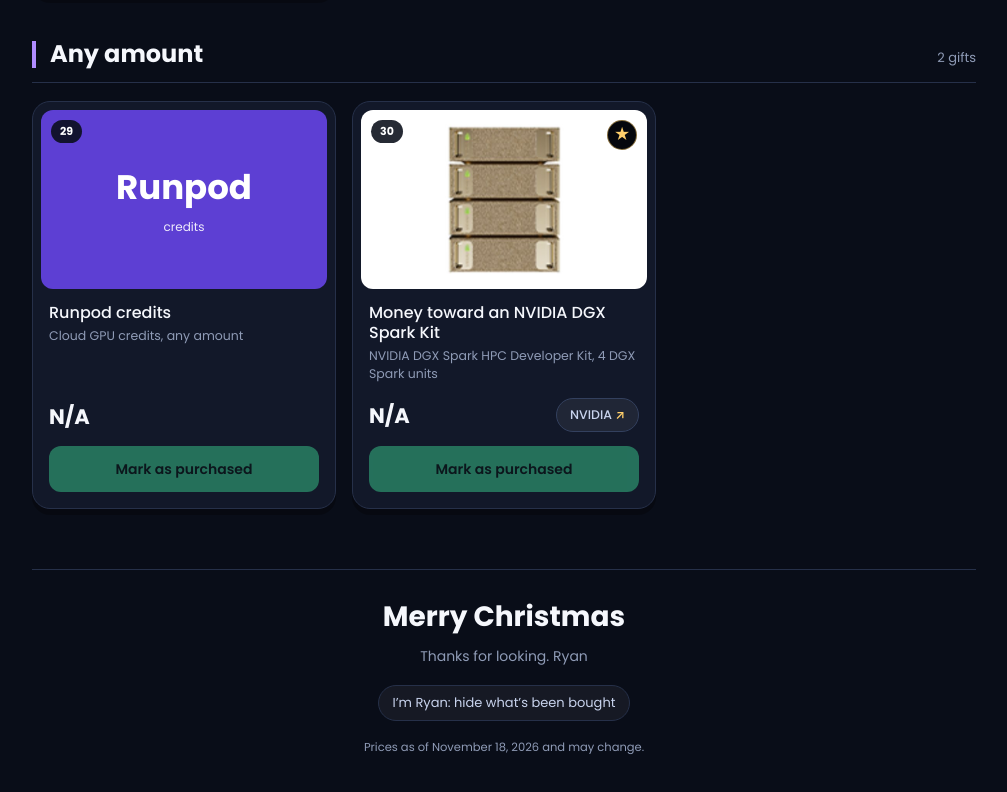
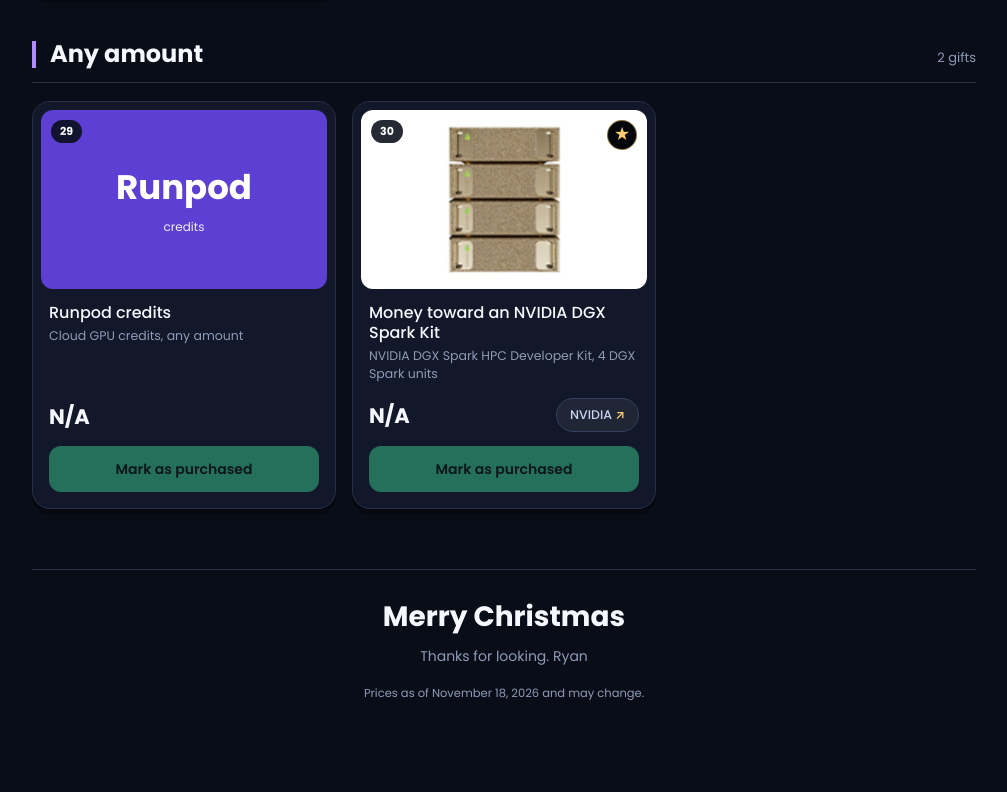
Before and after one commit to ryanhkli/Christmas_List_Website, a plain HTML site: page index.html in a window 1280 px wide. Shown: the part 5275-6067 px from the top of the page, without its empty margins (136-1143 px from the left). After the commit the page ends 6037 px from the top, so only its background shows below. Drawn offline with Linux system fonts and the light colour scheme; no server answers.

Commit message:
Remove the hide-purchases switch
Co-Authored-By: Claude Fable 5.2 <noreply@anthropic.com>
Claude-Session: https://claude.ai/code/session_01XQTSMEPe3cx3csPnN1NPSY

```diff
--- a/index.html
+++ b/index.html
@@ -118,7 +118,6 @@ footer { margin-top: 60px; padding-top: 26px; border-top: 1px solid var(--edge);
 footer h3 { margin: 0; font-size: 28px; font-weight: 700; }
 footer p { margin: 8px 0 0; color: var(--muted); font-size: 14px; }
 footer .fine { font-size: 11.5px; margin-top: 18px; }
-footer button.chip { margin-top: 18px; }
 @media (max-width: 420px) { .tree { top: 64px; } }
 @media (prefers-reduced-motion: no-preference) { .buy, .card { transition: opacity .2s, background-color .2s; } }
 </style>
@@ -151,7 +150,6 @@ footer button.chip { margin-top: 18px; }
   <footer>
     <h3>Merry Christmas</h3>
     <p>Thanks for looking. Ryan</p>
-    <button class="chip" id="ryanMode" type="button" aria-pressed="false">I&rsquo;m Ryan: hide what&rsquo;s been bought</button>
     <p class="fine">Prices as of November 18, 2026 and may change.</p>
   </footer>
 </div>
@@ -587,7 +585,7 @@ const store = {
   set(k, v) { try { localStorage.setItem(k, v); } catch (e) {} },
 };
 let purchased = {};               // id -> true
-let ryanMode = store.get("ryanMode") === "1";
+const ryanMode = false;
 let loaded = false;
 const busy = new Set();
 const cards = {};
@@ -674,9 +672,6 @@ function render() {
   const hb = document.getElementById("hideBought");
   hb.hidden = !showState;
   document.body.classList.toggle("hide-bought", showState && hb.getAttribute("aria-pressed") === "true");
-  const rm = document.getElementById("ryanMode");
-  rm.setAttribute("aria-pressed", String(ryanMode));
-  rm.textContent = ryanMode ? "Ryan mode is on: purchases are hidden (tap to turn off)" : "I’m Ryan: hide what’s been bought";
 }
 
 function note(msg) {
@@ -717,9 +712,6 @@ build();
 document.getElementById("hideBought").addEventListener("click", e => {
   const b = e.currentTarget; b.setAttribute("aria-pressed", String(b.getAttribute("aria-pressed") !== "true")); render();
 });
-document.getElementById("ryanMode").addEventListener("click", () => {
-  ryanMode = !ryanMode; store.set("ryanMode", ryanMode ? "1" : "0"); render();
-});
 if (!BACKEND) note("Purchase tracking isn’t connected yet, so the “Mark as purchased” buttons are off for now.");
 render();
 refresh();
```
